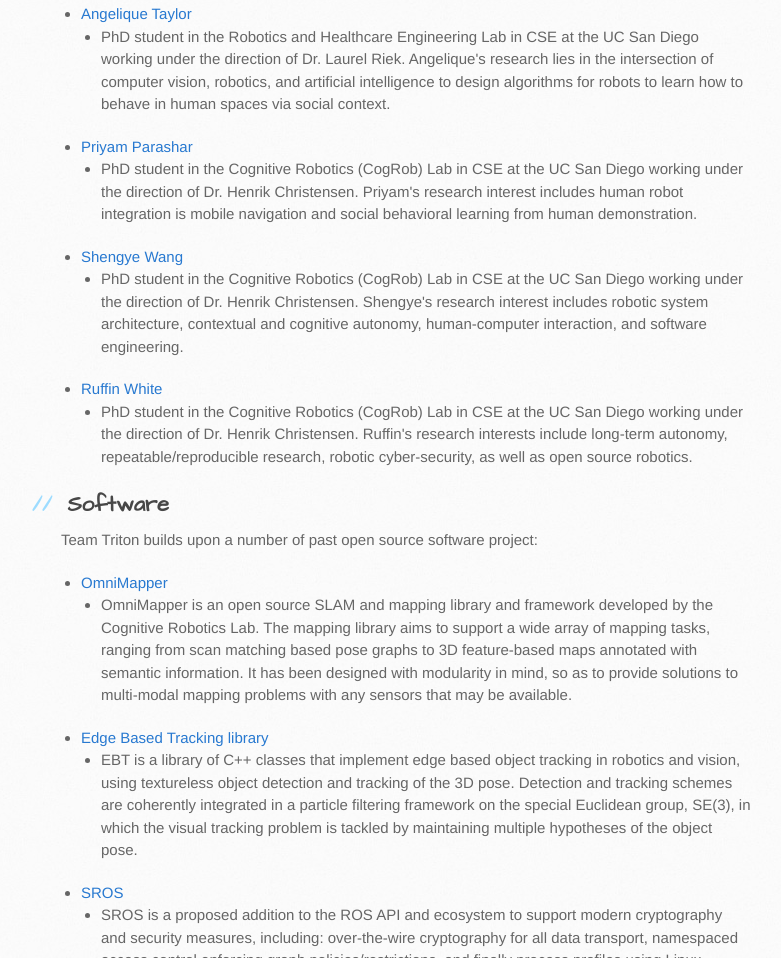
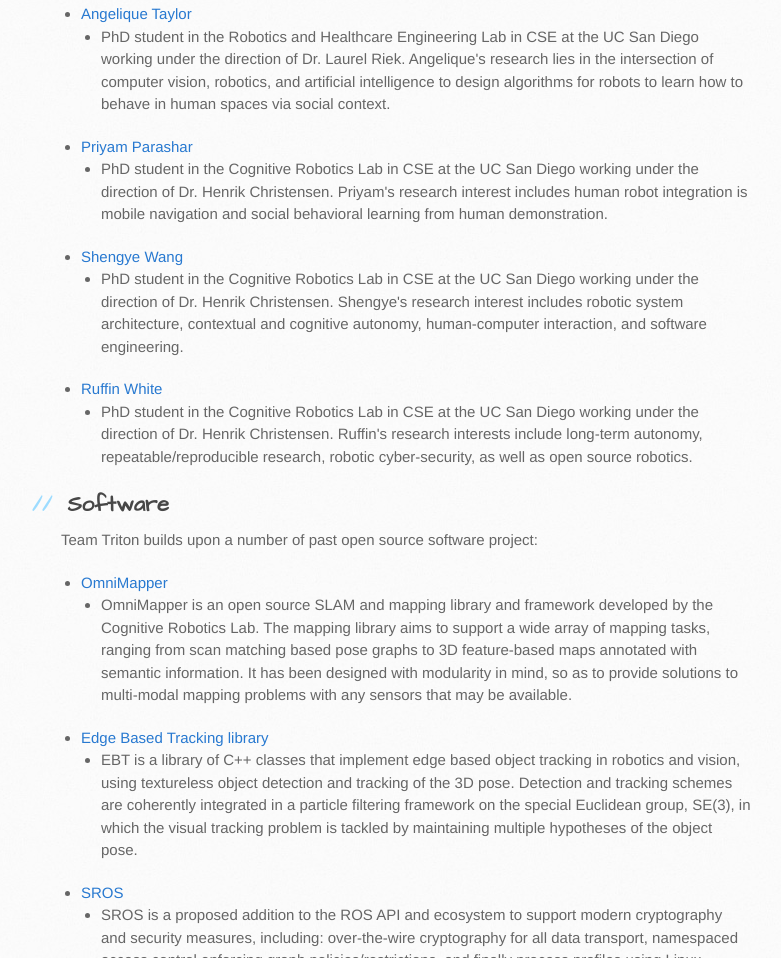
Before and after one commit to CogRob/tritons, a plain HTML site: page index.html in a window 1280 px wide. Shown: the part 944-1902 px from the top of the page, without its empty margins (109-890 px from the left). Drawn offline with Linux system fonts and the light colour scheme.

```diff
--- a/index.html
+++ b/index.html
@@ -78,21 +78,21 @@
 <a href="">Priyam Parashar</a>
 
 <ul>
-<li>PhD student in the Cognitive Robotics (CogRob) Lab in CSE at the UC San Diego working under the direction of Dr. Henrik Christensen. Priyam's research interest includes human robot integration is mobile navigation and social behavioral learning from human demonstration.</li>
+<li>PhD student in the Cognitive Robotics Lab in CSE at the UC San Diego working under the direction of Dr. Henrik Christensen. Priyam's research interest includes human robot integration is mobile navigation and social behavioral learning from human demonstration.</li>
 </ul>
 </li>
 <li>
 <a href="http://cseweb.ucsd.edu/%7Eshengye/">Shengye Wang</a>
 
 <ul>
-<li>PhD student in the Cognitive Robotics (CogRob) Lab in CSE at the UC San Diego working under the direction of Dr. Henrik Christensen. Shengye's research interest includes robotic system architecture, contextual and cognitive autonomy, human-computer interaction, and software engineering.</li>
+<li>PhD student in the Cognitive Robotics Lab in CSE at the UC San Diego working under the direction of Dr. Henrik Christensen. Shengye's research interest includes robotic system architecture, contextual and cognitive autonomy, human-computer interaction, and software engineering.</li>
 </ul>
 </li>
 <li>
 <a href="https://about.me/ruffin">Ruffin White</a>
 
 <ul>
-<li>PhD student in the Cognitive Robotics (CogRob) Lab in CSE at the UC San Diego working under the direction of Dr. Henrik Christensen. Ruffin's research interests include long-term autonomy, repeatable/reproducible research, robotic cyber-security, as well as open source robotics.</li>
+<li>PhD student in the Cognitive Robotics Lab in CSE at the UC San Diego working under the direction of Dr. Henrik Christensen. Ruffin's research interests include long-term autonomy, repeatable/reproducible research, robotic cyber-security, as well as open source robotics.</li>
 </ul>
 </li>
 </ul>
```
Also changed, not shown: params.json (+1 -1 lines).
